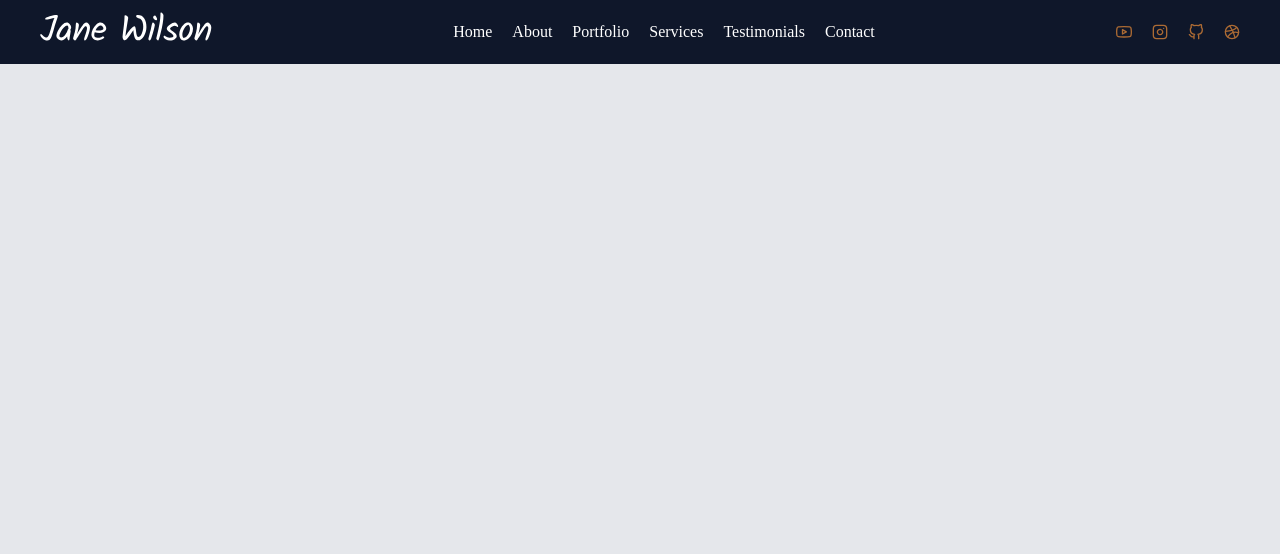
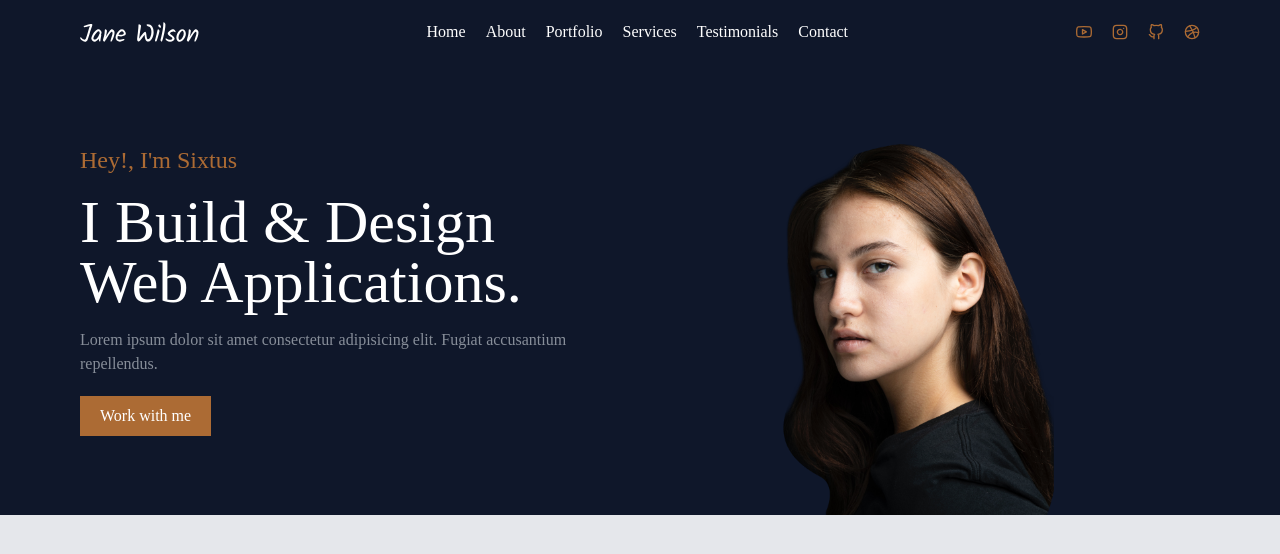
Before and after one commit to ralphbetta/react_portfolia_site, a React (Create React App) app: page / in a window 1280 px wide. Shown: the top 554 px of the page. Built offline with nearby package versions, Linux system fonts and the light colour scheme; the HTML template or start-up script is replaced by a standard one.

Commit message:
completed hero section

```diff
--- a/src/App.js
+++ b/src/App.js
@@ -1,9 +1,11 @@
+import Hero from "./components/Hero";
 import Navbar from "./components/Navbar";
 
 function App() {
   return (
     <div className=" bg-slate-900">
       <Navbar/>
+      <Hero/>
     </div>
   );
 }
--- /dev/null
+++ b/src/components/Hero.jsx
@@ -0,0 +1,25 @@
+import React from 'react'
+
+import { bannerImage } from '../data'
+
+const Hero = () => {
+  return (
+    <div className='grid grid-cols-2 w-full px-20 pt-20 justify-center'>
+        <div className=" col-span-2 md:col-span-1 justify-center">
+            <p className=" text-accent text-2xl text-center sm:text-left ">Hey!, I'm Sixtus</p>
+            <h1 className='text-4xl md:text-6xl text-center sm:text-left font-medium leading-[-40px] my-4'>
+                I Build & Design<br/> Web Applications.
+            </h1>
+            <p className="text-center sm:text-left ">Lorem ipsum dolor sit amet consectetur adipisicing elit. Fugiat accusantium repellendus. </p>
+            <button className=' bg-accent hover:bg-accent-hover text-white px-5 py-2 mt-5 flex sm:mx-0 mx-auto mb-10'>Work with me</button>
+        </div>
+
+        <div className=" hidden md:flex justify-center">
+        <img src={bannerImage} className="w-[50%] "  alt=""  />
+        </div>
+
+    </div>
+  )
+}
+
+export default Hero
--- a/src/components/Navbar.jsx
+++ b/src/components/Navbar.jsx
@@ -18,10 +18,10 @@
 
 
     return (
-        <header className='h-[64px] flex justify-between items-center px-10'>
+        <header className='h-[64px] flex justify-between items-center px-10 sm:px-20'>
             {/* Logo */}
-            <div className=" text-2xl font-semibold h-[40px] text-[#f2f2f2]">
-                <img src={logo} alt="" />
+            <div className=" text-2xl font-semibold text-[#f2f2f2]">
+                <img className='h-[20px]' src={logo} alt="" />
             </div>
 
             {/* Menu */}
--- a/src/data.js
+++ b/src/data.js
@@ -51,11 +51,14 @@
 
 // logo
 import logoImage from './assets/img/logo.svg'
+import bannerWoman from './assets/img/banner-woman2.webp'
 
 
 export const logoCaption = "John Wilson";
 
 export const logo = logoImage;
+export const bannerImage = bannerWoman;
+
 export const icons = {menu: <AiOutlineMenu/>, close: <AiOutlineClose/>}
 
 // navigation
```
